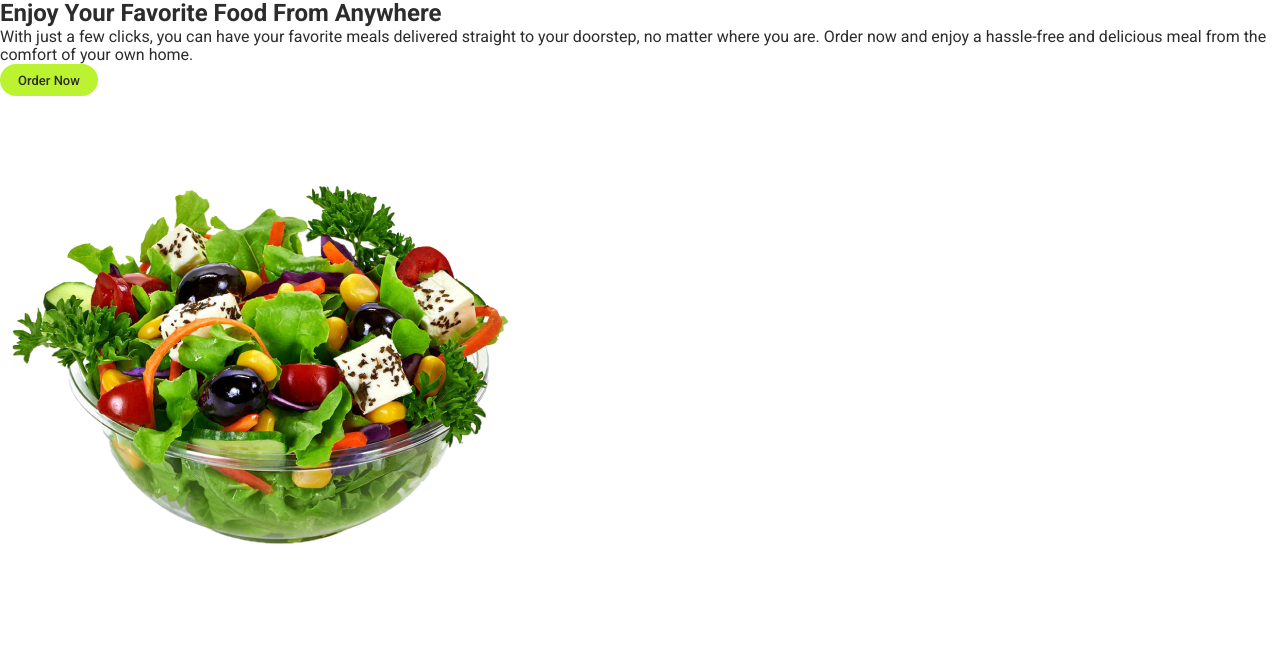
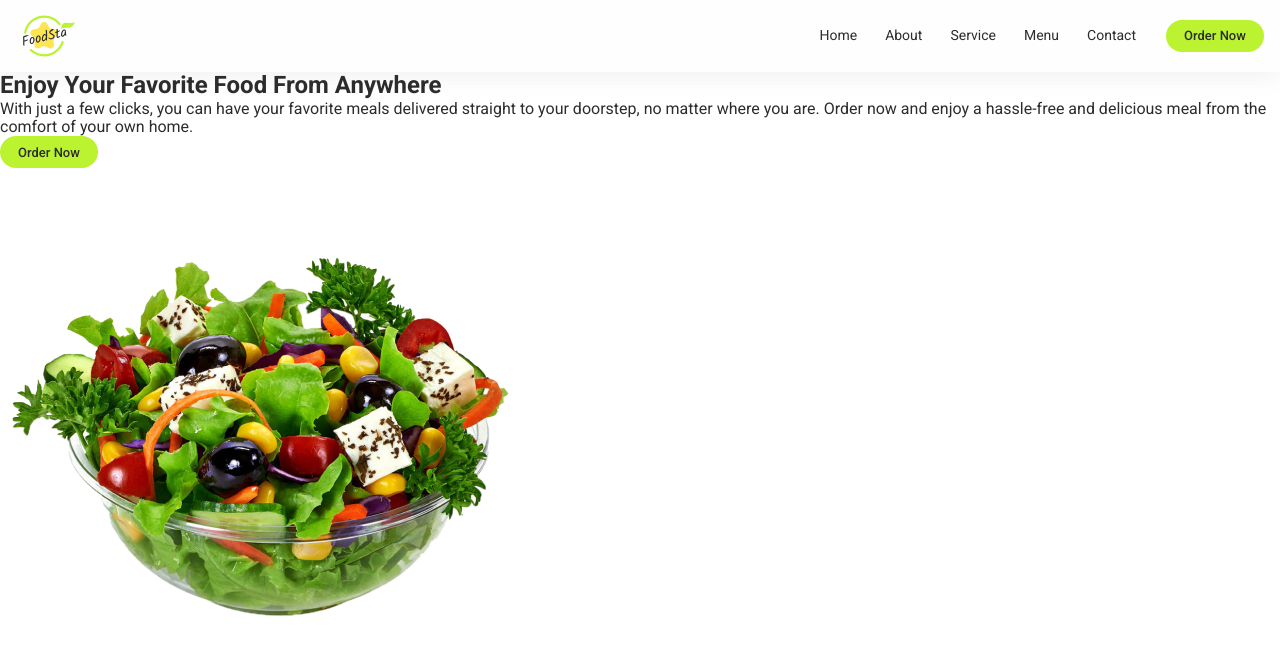
Before and after one commit to gudzsv/food-team-project, a plain HTML site: page index.html in a window 1280 px wide. Drawn offline with nearby package versions, Linux system fonts and the light colour scheme.

Commit message:
header first

```diff
--- a/css/styles.css
+++ b/css/styles.css
@@ -37,7 +37,7 @@ address {
 
 body {
   color: #2c2c2c;
-  font-family: "Roboto", sans-serif;
+  font-family: 'Roboto', sans-serif;
 }
 
 .visually-hidden {
@@ -61,6 +61,51 @@ body {
   padding: 0 16px;
   margin: 0 auto;
 }
+
+/* --- Header begin - Nelli */
+.header {
+  background: #fefefe;
+  box-shadow: 0px 4px 24px 0px rgba(105, 105, 105, 0.1);
+}
+.header-container {
+  margin: 0 auto;
+  max-width: 1280px;
+  padding: 0 16px;
+}
+.header-container,
+.header-nav,
+.header-menu {
+  display: flex;
+  align-items: center;
+}
+.header-nav {
+  flex-basis: 100%;
+  margin-right: 30px;
+}
+.header-menu {
+  gap: 28px;
+}
+.header-logo {
+  margin-right: auto;
+}
+.header-link {
+  font-size: 14px;
+  line-height: 1.14;
+  color: currentColor;
+  display: block;
+  padding: 28px 0;
+  transition: color 250ms cubic-bezier(0.4, 0, 0.2, 1),
+    font-weight 250ms cubic-bezier(0.4, 0, 0.2, 1),
+    text-decoration-line 250ms cubic-bezier(0.4, 0, 0.2, 1);
+}
+.header-link:hover,
+.header-link:focus {
+  font-weight: 700;
+  color: #bbf330;
+  text-decoration-line: underline;
+}
+/* --- Header end --- */
+
 /* Tablet */
 @media screen and (min-width: 736px) {
   .container {
--- a/index.html
+++ b/index.html
@@ -3,34 +3,51 @@
   <head>
     <meta charset="UTF-8" />
     <meta name="viewport" content="width=device-width, initial-scale=1.0" />
+    <link rel="shortcut icon" href="./img/logo.svg" type="image/svg" />
     <title>Food delivery service</title>
     <link rel="preconnect" href="https://fonts.googleapis.com" />
     <link rel="preconnect" href="https://fonts.gstatic.com" crossorigin />
     <link
       href="https://fonts.googleapis.com/css2?family=Roboto:wght@400;500;700&display=swap"
-      rel="stylesheet"
-    />
+      rel="stylesheet" />
     <link
       rel="stylesheet"
       href="https://cdnjs.cloudflare.com/ajax/libs/modern-normalize/2.0.0/modern-normalize.min.css"
       integrity="sha512-4xo8blKMVCiXpTaLzQSLSw3KFOVPWhm/TRtuPVc4WG6kUgjH6J03IBuG7JZPkcWMxJ5huwaBpOpnwYElP/m6wg=="
       crossorigin="anonymous"
-      referrerpolicy="no-referrer"
-    />
+      referrerpolicy="no-referrer" />
     <link rel="stylesheet" href="./css/styles.css" />
     <script src="./js/script.js" defer></script>
   </head>
   <body>
     <!-- Header Nelli-->
+    <header class="header">
+      <div class="header-container">
+        <nav class="header-nav">
+          <a class="header-logo" href="./index.html">
+            <svg class="" width="66" height="52">
+              <use href="./img/icons.svg#icon-big-logo"></use>
+            </svg>
+          </a>
+          <ul class="header-menu">
+            <li><a class="header-link" href="./index.html">Home</a></li>
+            <li><a class="header-link" href="">About</a></li>
+            <li><a class="header-link" href="">Service</a></li>
+            <li><a class="header-link" href="">Menu</a></li>
+            <li><a class="header-link" href="">Contact</a></li>
+          </ul>
+        </nav>
+        <button class="button" type="button">Order Now</button>
+      </div>
+    </header>
     <main>
       <!-- Hero Inna-->
       <section class="hero">
         <h1 class="hero-title">Enjoy Your Favorite Food From Anywhere</h1>
         <p class="hero-text">
-          With just a few clicks, you can have your favorite meals delivered
-          straight to your doorstep, no matter where you are. Order now and
-          enjoy a hassle-free and delicious meal from the comfort of your own
-          home.
+          With just a few clicks, you can have your favorite meals delivered straight to your
+          doorstep, no matter where you are. Order now and enjoy a hassle-free and delicious meal
+          from the comfort of your own home.
         </p>
         <button type="button" class="button" data-open-modal>Order Now</button
         ><img src="./img/hero.png" alt="salad" width="528" height="528" />
@@ -46,11 +63,7 @@
     <!-- Modal Serhii Hudzenko-->
     <div class="backdrop" data-backdrop>
       <div class="modal">
-        <button
-          class="close-button"
-          aria-label="Model close button"
-          data-close-modal
-        >
+        <button class="close-button" aria-label="Model close button" data-close-modal>
           <svg class="close-button-icon">
             <use href="./img/icons.svg#icon-close-button"></use>
           </svg>
@@ -66,8 +79,7 @@
               class="name-input"
               name="user-name"
               placeholder="Your name"
-              required
-            />
+              required />
             <label class="label" for="user-phone">Phone number</label>
             <input
               class="input"
@@ -76,8 +88,7 @@
               class="phone-input"
               name="user-phone"
               placeholder="+38(0_ _) _ _ _   _ _   _ _"
-              required
-            />
+              required />
             <label class="label" for="user-email">E-mail</label>
             <input
               class="input"
@@ -86,8 +97,7 @@
               class="email-input"
               name="user-email"
               placeholder="example@gmail.com"
-              required
-            />
+              required />
             <button class="buttn-sent" type="submit">Send</button>
           </form>
         </div>
```
Also changed, not shown: .prettierrc.json (added).
